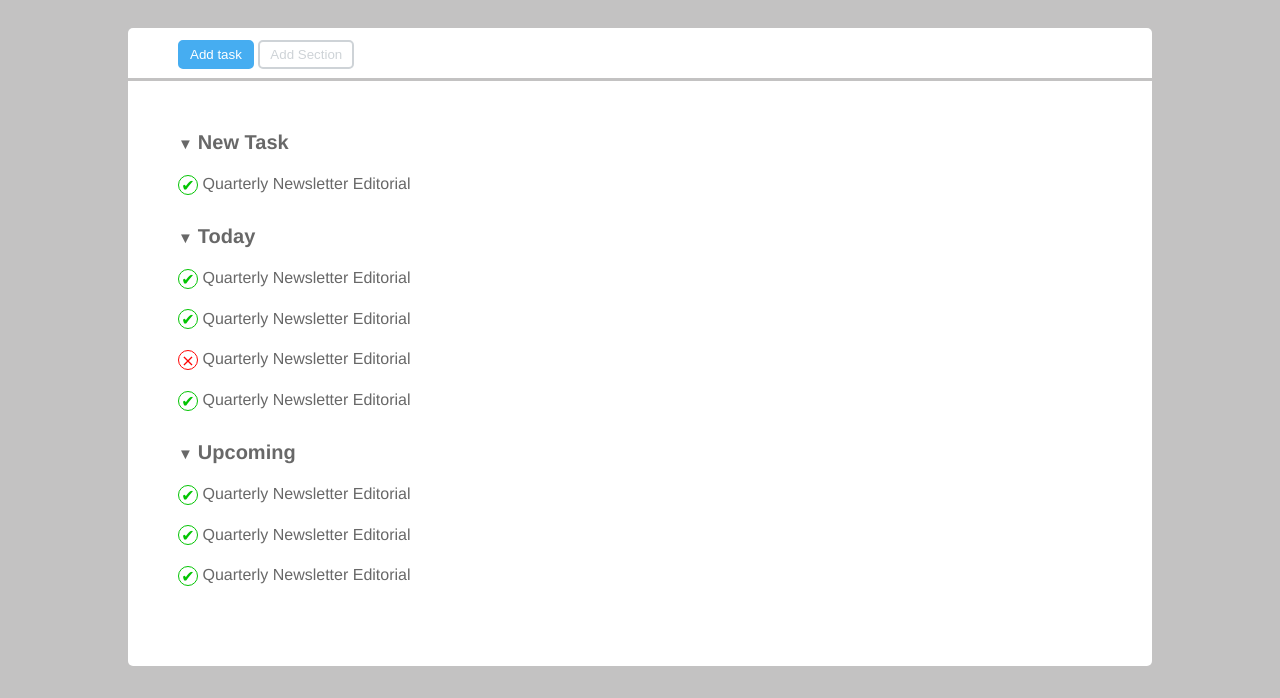
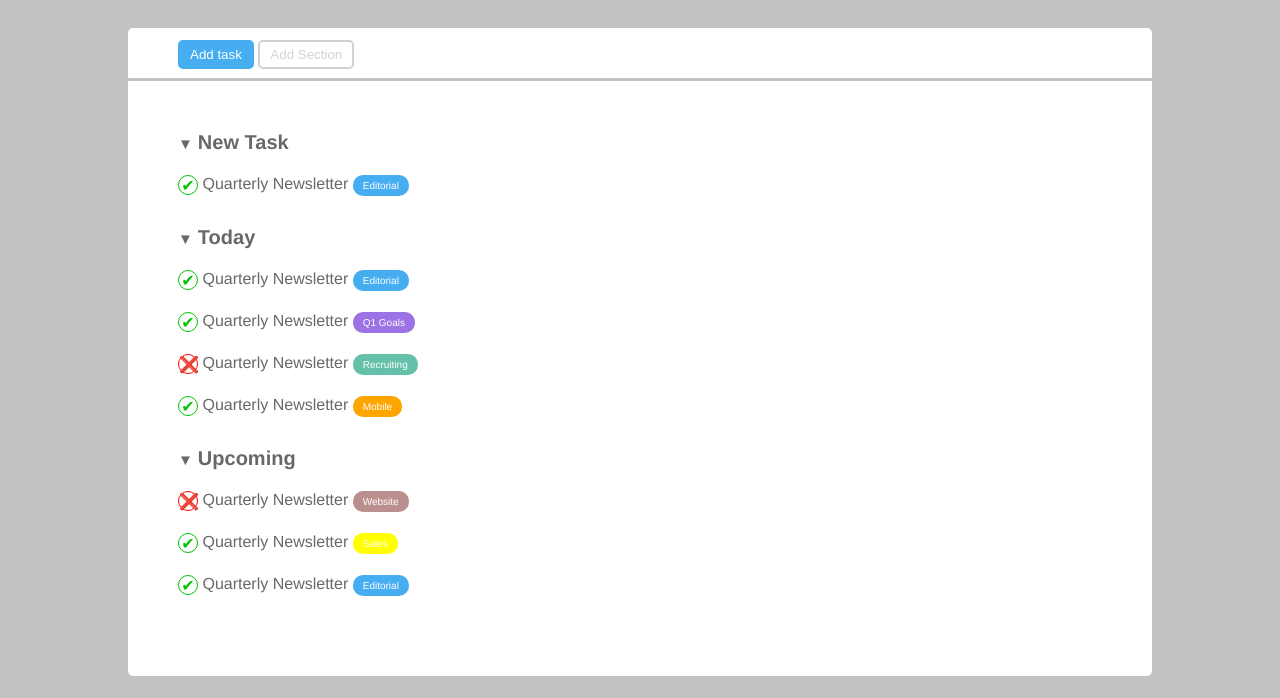
Before and after one commit to Wolf-23/html-css-toboolist, a plain HTML site: page index.html in a window 1280 px wide. Shown: the part 102-800 px from the top of the page. Drawn offline with Linux system fonts and the light colour scheme.

Commit message:
Modifica colori e pulsanti lista

```diff
--- a/css/style.css
+++ b/css/style.css
@@ -88,7 +88,7 @@ li {
 }
 
 .list-item {
-    line-height: 20px;;
+    line-height: 20px;
 }
 
 .down-arrow::after {
@@ -114,7 +114,7 @@ li {
 }
 
 .cross::after {
-    content: '\2A2F';
+    content: '\274C';
     color:rgb(255, 3, 3);
 }
 
@@ -128,3 +128,34 @@ li {
     vertical-align: middle;
     display: inline-block;
 }
+
+.button-list {
+    color: #fff;
+    font-size: 10px;
+    border-radius: 10px;
+    padding: 5px 10px;
+}
+
+.editorial {
+    background-color: #46ADF1;
+}
+
+.q1-goals {
+    background-color: #9C72E4;
+}
+
+.recruiting {
+    background-color: #64C0A9;
+}
+
+.mobile {
+    background-color: orange;
+}
+
+.website {
+    background-color: rosybrown;
+}
+
+.sales {
+    background-color: yellow;
+}
--- a/index.html
+++ b/index.html
@@ -50,21 +50,21 @@
                         <div class="list-item">
                             <span class="check"></span>
                             Quarterly Newsletter
-                            <span class="button-list editorial">Editorial</span>
+                            <span class="button-list q1-goals">Q1 Goals</span>
                         </div>
                     </li>
                     <li>
                         <div class="list-item">
                             <span class="cross"></span>
                             Quarterly Newsletter
-                            <span class="button-list editorial">Editorial</span>
+                            <span class="button-list recruiting">Recruiting</span>
                         </div>
                     </li>
                     <li>
                         <div class="list-item">
                             <span class="check"></span>
                             Quarterly Newsletter
-                            <span class="button-list editorial">Editorial</span>
+                            <span class="button-list mobile">Mobile</span>
                         </div>
                     </li>
                 </ul>
@@ -73,16 +73,16 @@
                     <li class="list-title"><span class="down-arrow"></span>Upcoming</li>
                     <li>
                         <div class="list-item">
-                            <span class="check"></span>
+                            <span class="cross"></span>
                             Quarterly Newsletter
-                            <span class="button-list editorial">Editorial</span>
+                            <span class="button-list website">Website</span>
                         </div>
                     </li>
                     <li>
                         <div class="list-item">
                             <span class="check"></span>
                             Quarterly Newsletter
-                            <span class="button-list editorial">Editorial</span>
+                            <span class="button-list sales">Sales</span>
                         </div>
                     </li>
                     <li>
```
